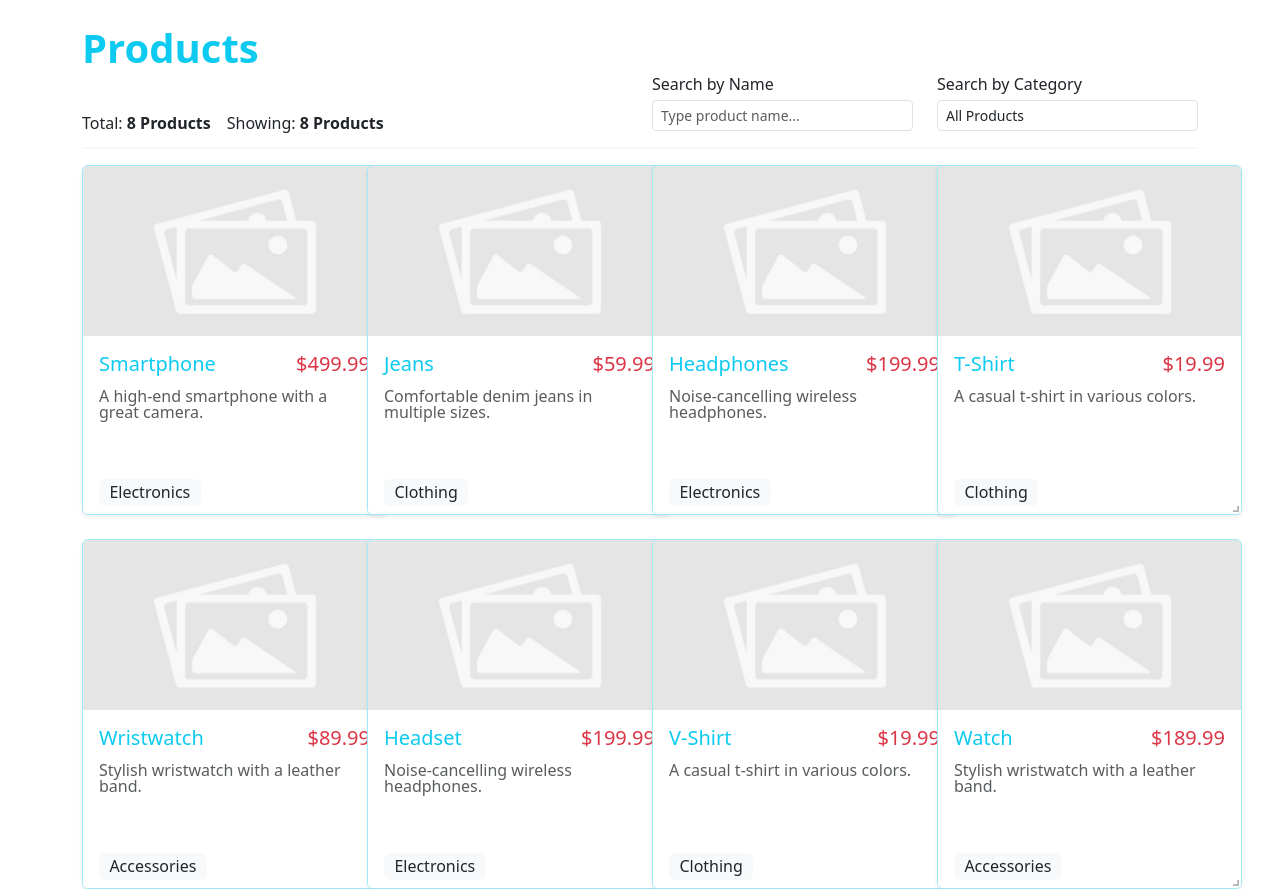
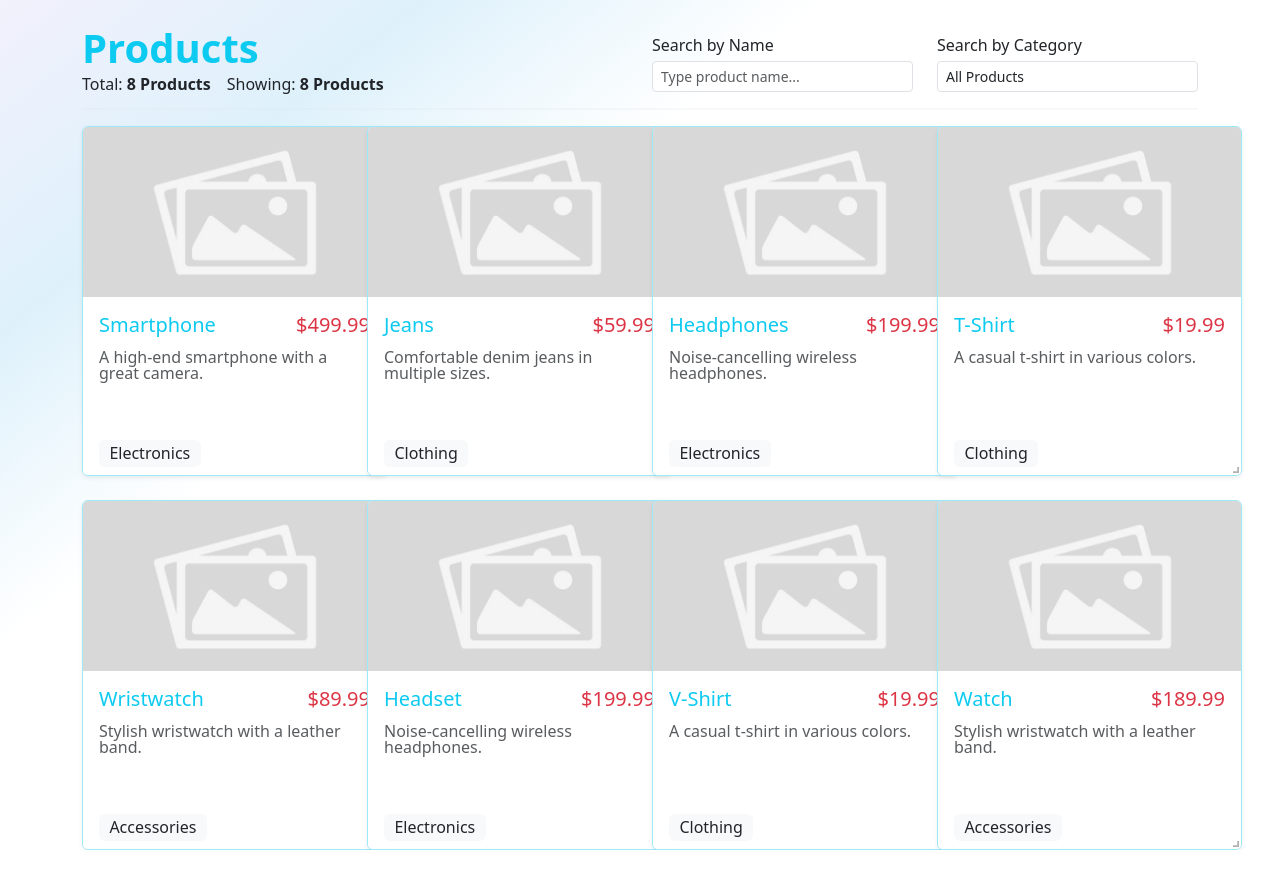
Before and after one commit to smpolash/ssbl-ready, a React (Create React App) app: page / in a window 1280 px wide. After the commit the page ends 850 px from the top, so only its background shows below. Built offline with nearby package versions, Linux system fonts and the light colour scheme.

Commit message:
[SSBL] Page title added, and few more updated done.

```diff
--- a/src/App.tsx
+++ b/src/App.tsx
@@ -25,7 +25,8 @@ const App:React.FC = () => {
     const allProducts = getProduct();
     setProducts(allProducts);
     setFilteredProducts(allProducts);
-    // console.log(allProducts);
+
+    document.title = 'Products Catalog'
   }, [])
 
   useEffect(() => {
@@ -47,10 +48,10 @@ const App:React.FC = () => {
 
   return (
     <Container>
-      <h1 className='mt-4 mb-0 fw-bold text-info'>Products</h1>
-      <Row className='mb-2'>
-        <Col md={6} className='d-flex flex-row justify-content-between align-items-end'>
-          <p className='d-inline-flex gap-3 mb-1'>
+      <Row className='mb-2 align-items-end'>
+        <Col md={6} className='d-flex flex-column justify-content-between align-items-start'>
+          <h1 className='mt-4 mb-0 fw-bold text-info'>Products</h1>
+          <p className='d-flex gap-3 mb-1'>
             <span className=''>Total: <strong>{totalProductCount} Products</strong></span>
             <span>Showing: <strong>{filteredProductCount} {category !== 'All Products' ? `in ${category}` : 'Products'}</strong></span>
           </p>
--- a/src/components/ProductCard.tsx
+++ b/src/components/ProductCard.tsx
@@ -29,7 +29,7 @@ const ProductCard: React.FC<IProduct> = ({name, price, description, category,})
       maxConstraints={[600, 800]}
     >
     <Card className="card h-100 w-100 shadow-sm border-info-subtle">
-      <Card.Img className="opacity-50" variant="top" src="images/placeholder.jpg" />
+      <Card.Img className="opacity-75" variant="top" src="images/placeholder.jpg" />
       <Card.Body className="card-body">
         <div className="d-flex justify-content-between align-items-end">
           <Card.Title className="text-info">{name}</Card.Title>
--- a/src/index.css
+++ b/src/index.css
@@ -1,10 +1,14 @@
 body {
   margin: 0;
-  font-family: -apple-system, BlinkMacSystemFont, 'Segoe UI', 'Roboto', 'Oxygen',
-    'Ubuntu', 'Cantarell', 'Fira Sans', 'Droid Sans', 'Helvetica Neue',
+  font-family: 'Roboto', 'Oxygen', 'Ubuntu', 'Cantarell', 'Fira Sans', 'Droid Sans', 'Helvetica Neue',
     sans-serif;
   -webkit-font-smoothing: antialiased;
   -moz-osx-font-smoothing: grayscale;
+
+  background: rgb(255,255,255);
+  background: linear-gradient(142deg, rgba(242,241,252,1) 0%, rgba(222,241,251,1) 18%, rgba(255,255,255,1) 35%);
+  min-height: 100vh;
+  padding: 0;
 }
 
 code {
```
